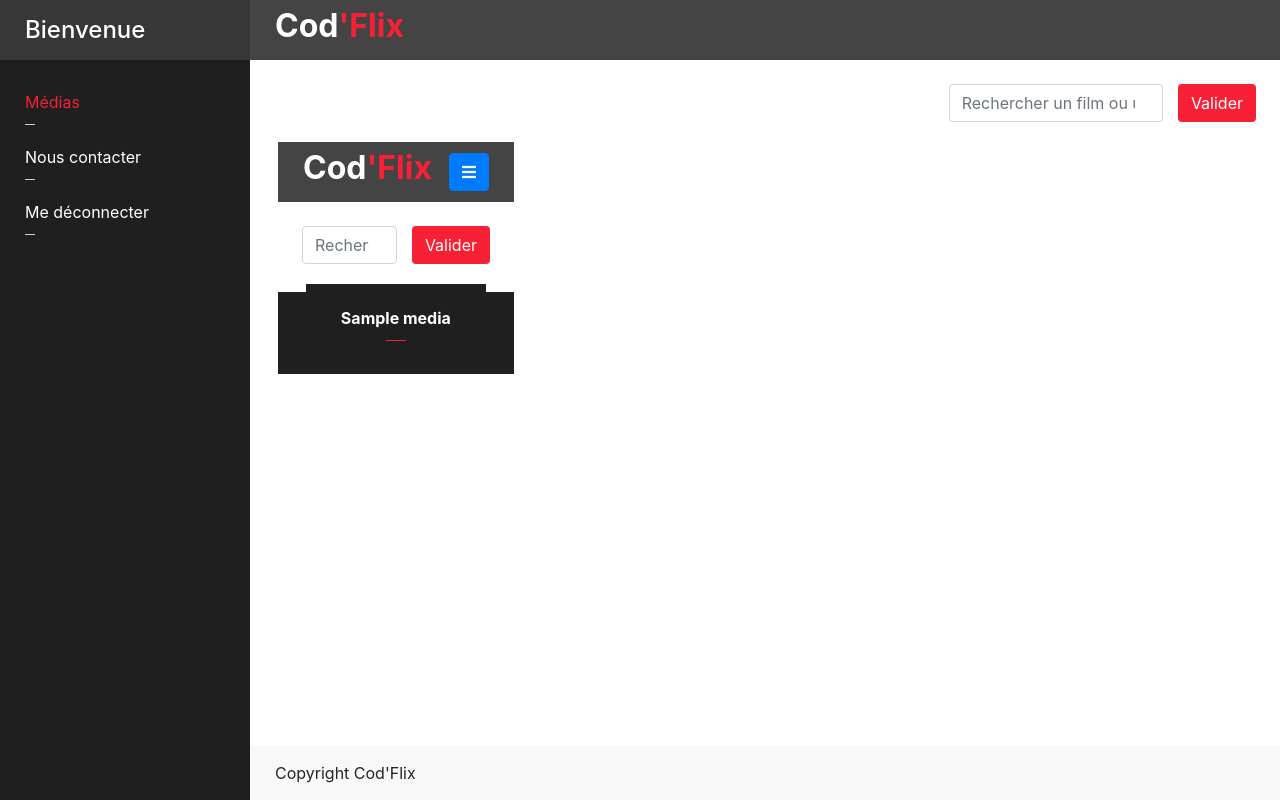
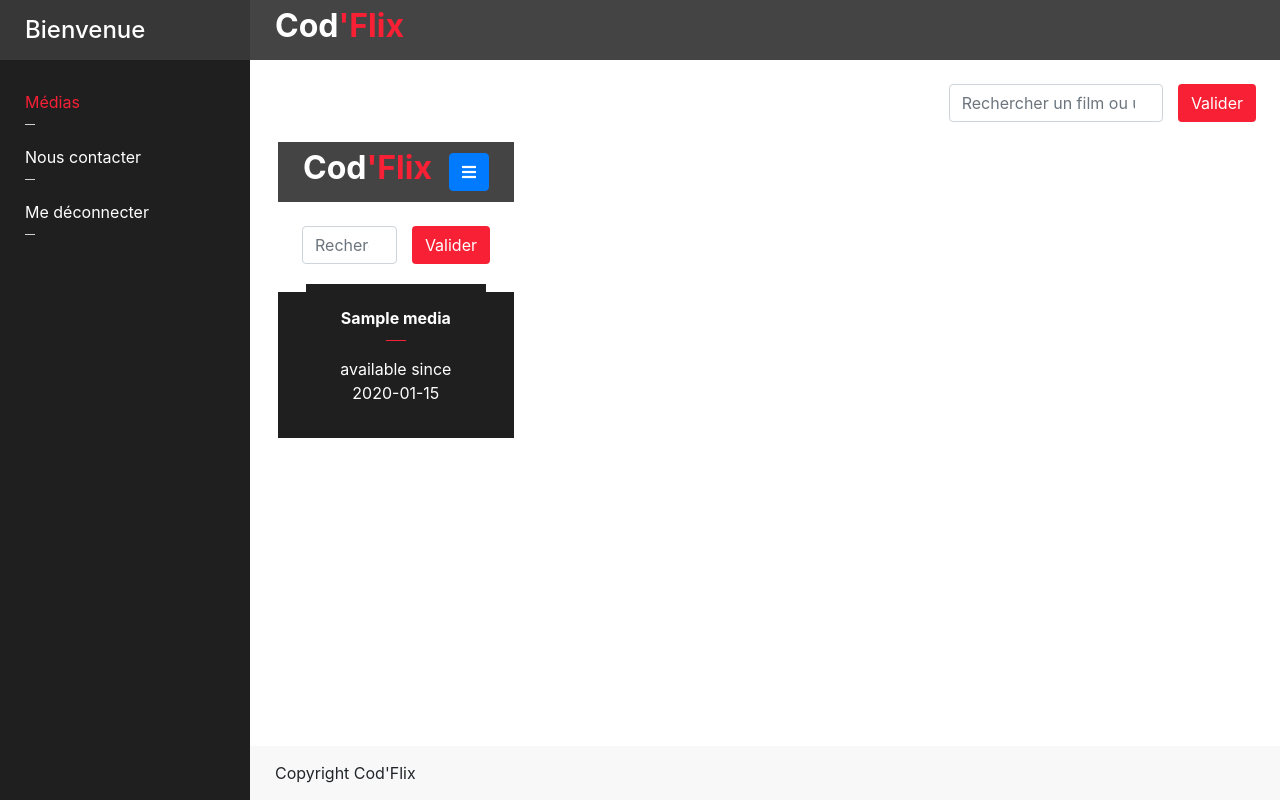
Before and after one commit to MisterFring/Cod-Flix, a PHP site: page /Cod-Flix/ in a window 1280 px wide. Run offline with PHP 8.4, Linux system fonts and the light colour scheme; the visitor is signed in with stand-in values (Sample User, id 1); tables that the repository leaves empty hold one stand-in row (values such as "Sample post"); some libraries are stand-ins or nearby versions.

Commit message:
Release date of medias

```diff
--- a/controller/MediaController.php
+++ b/controller/MediaController.php
@@ -8,11 +8,19 @@ require_once( 'model/media.php' );
 
 function mediaPage() {
 
-	$search = isset( $_GET['titl'] ) ? $_GET['titl'] : null;
-	$medias = Media::filterMedias( $search );
-	//appeler tous les medias
-	$medias = Media::getMedia();
-	require('view/mediaListView.php');
+	$search = isset( $_GET['title'] ) ? $_GET['title'] : null;
+
+	if (isset($_GET['title'])) {
+		$search = $_GET['title'];
+		$medias = Media::filterMedias( $search );
+		require('view/mediaListView.php');
+	}
+	else {
+		//appeler tous les medias
+		$medias = Media::getMedia();
+		require('view/mediaListView.php');
+	}
+
 
 }
 
--- a/index.php
+++ b/index.php
@@ -44,6 +44,11 @@ elseif (isset($_GET['media'])) {
   mediaSheet();
 
 }
+elseif (isset($_GET['title'])) {
+
+  mediaPage();
+
+}
 
 else {
 
--- a/model/media.php
+++ b/model/media.php
@@ -134,3 +134,13 @@ function getMediaById($id){
 
   return $res;
 }
+function available($release){
+  $date_now = date('Y-m-d');
+  // if ($release < $date_now) {
+  //   return true;
+  // }
+  // else {
+  //   return false;
+  // }
+  return ($date_now >= $release) ? true : false;
+}
--- a/public/css/layout/pages/media.css
+++ b/public/css/layout/pages/media.css
@@ -33,6 +33,11 @@
     padding: 8px 20px;
     text-align: center;
 }
+.media-list .item .release_date {
+    color: #fff;
+    padding: 8px 20px;
+    text-align: center;
+}
 .media-list .item .title:after {
     content: "";
     display: block;
--- a/view/mediaListView.php
+++ b/view/mediaListView.php
@@ -1,5 +1,5 @@
 <?php ob_start();
-require_once( 'model/user.php' );
+require_once( 'model/media.php' );
 ?>
 
 
@@ -30,6 +30,15 @@ require_once( 'model/user.php' );
                 </div>
             </div>
             <div class="title"><?= $media['title']; ?></div>
+            <div class="release_date">
+                <?php
+
+                    $available = available($media ['release_date']);
+                    ($available) ? $msg = "available since <br>" : $msg = "available on <br>";
+                        echo $msg;
+                ?>
+                <?= $media ['release_date']?>
+            </div>
         </a>
     <?php endforeach; ?>
 </div>
```
Also changed, not shown: 1 other file.
